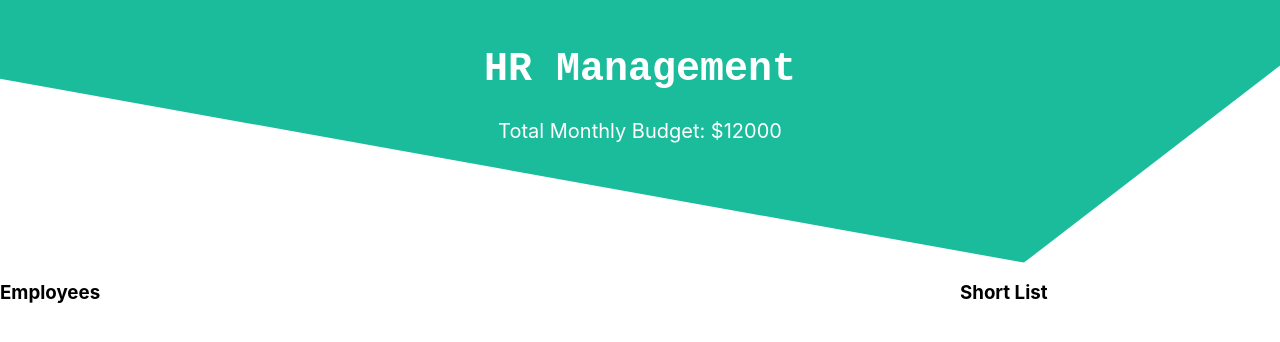
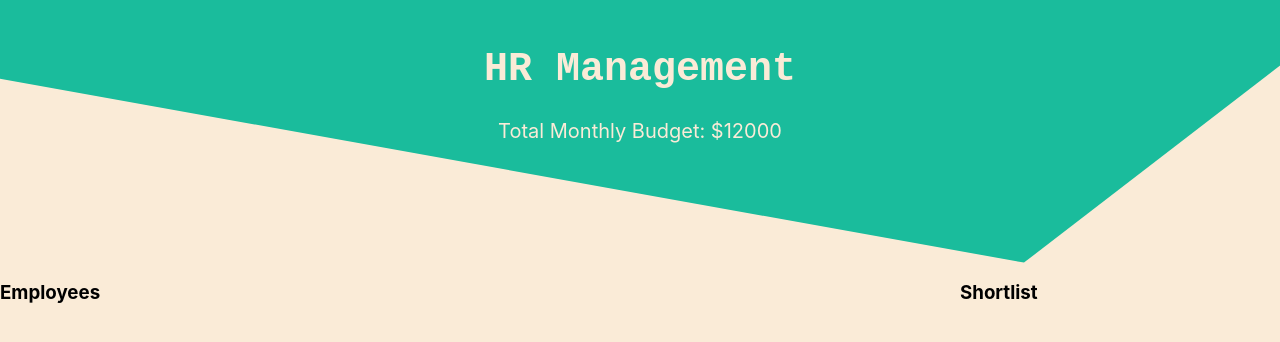
Before and after one commit to abid-hasan/hr-management, a React (Create React App) app: page / in a window 1280 px wide. Shown: the top 342 px of the page. Built offline with nearby package versions, Linux system fonts and the light colour scheme.

Commit message:
commit before employees load

```diff
--- a/src/components/Header/Header.css
+++ b/src/components/Header/Header.css
@@ -2,7 +2,7 @@
     background: #1abc9c;
     margin: 0;
     padding: 1em 2em 5em;
-    color: white;
+    color: antiquewhite;
     text-align: center;
     clip-path: polygon( 0 0, 200% -350%, 80% 100%, 0 30%);
     font-size: 20px;
--- a/src/components/ShortList/ShortList.js
+++ b/src/components/ShortList/ShortList.js
@@ -4,7 +4,7 @@ import './Shortlist.css';
 const Shortlist = () => {
     return (
         <div>
-            <h3>Short List</h3>
+            <h3>Shortlist</h3>
         </div>
     );
 };
--- a/src/index.css
+++ b/src/index.css
@@ -5,6 +5,7 @@ body {
     sans-serif;
   -webkit-font-smoothing: antialiased;
   -moz-osx-font-smoothing: grayscale;
+  background-color: antiquewhite;
 }
 
 code {
```
